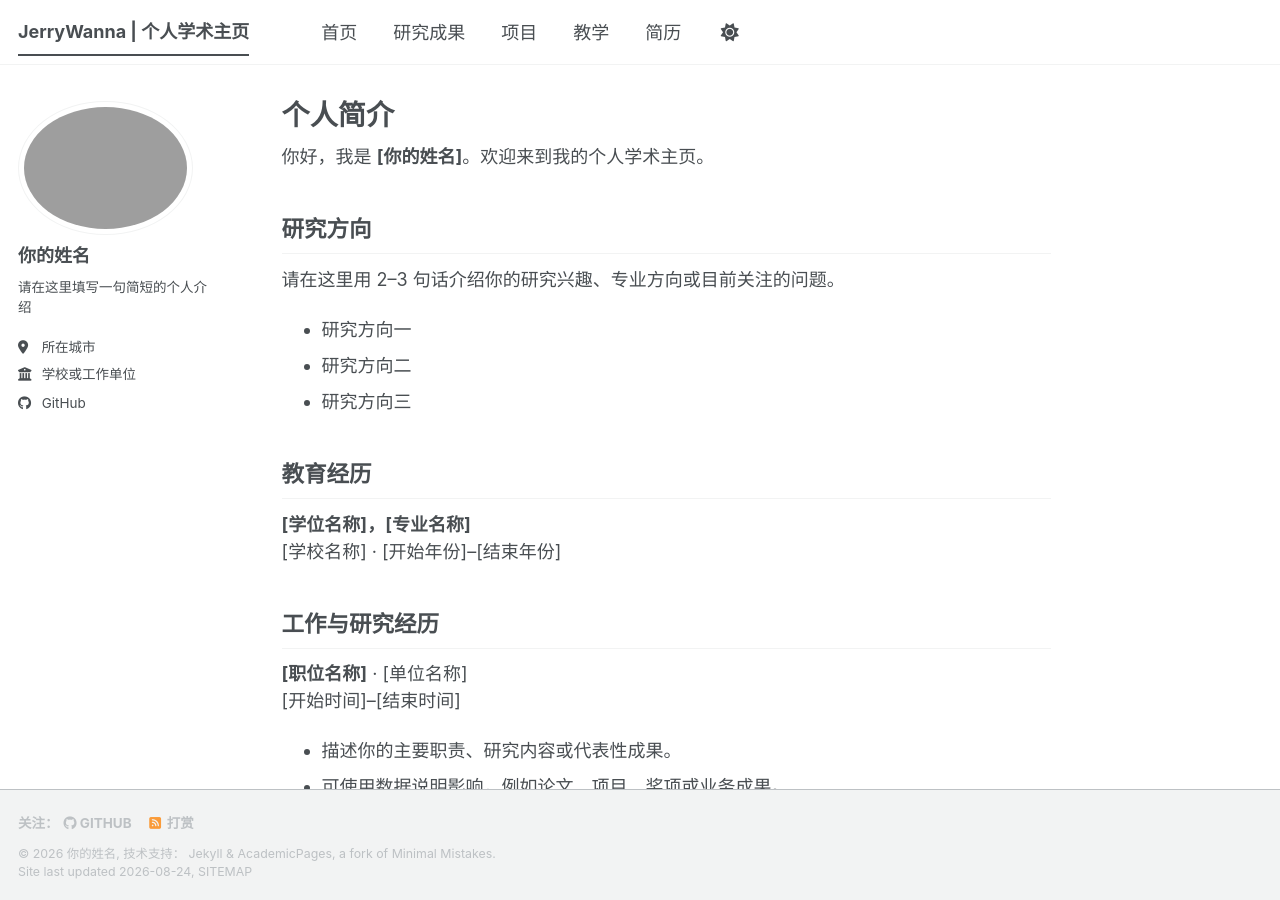
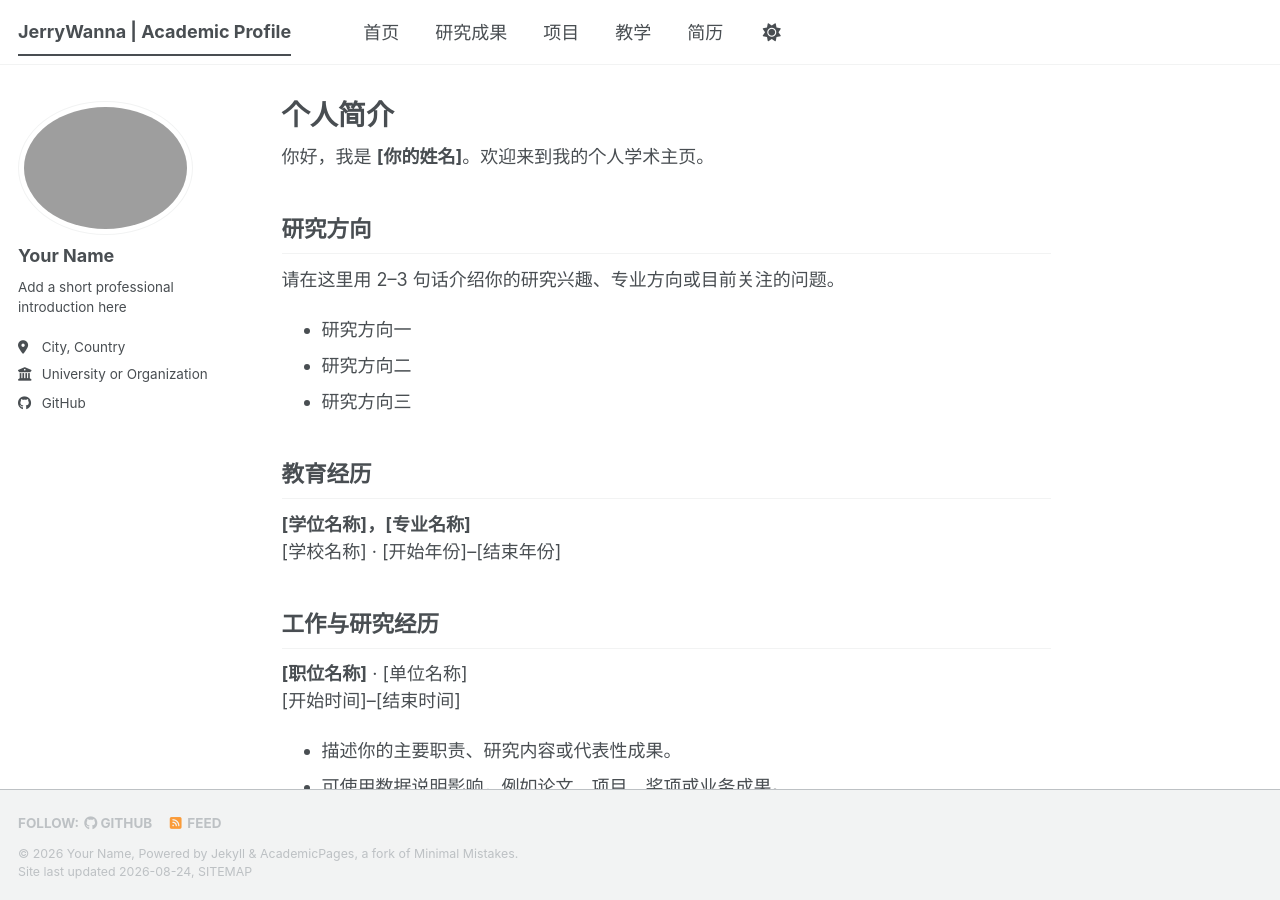
Before and after one commit to JerryWanna/JerryWanna.github.io, a Jekyll site: the page built from _pages/about.md, in a window 1280 px wide and 900 px high. Built offline with Jekyll 4.4.1, drawn with Linux system fonts in a browser that asks for light colours; a style sheet for code colours, icons or effects is not loaded.

Commit message:
Switch site configuration to English

```diff
--- a/_config.yml
+++ b/_config.yml
@@ -7,12 +7,12 @@
 # server process.
 
 # Basic Site Settings
-locale                   : "zh-CN"
+locale                   : "en-US"
 site_theme               : "default" # The available themes options are "default", "air", "sunrise", "mint", "dirt" and "contrast"
-title                    : "JerryWanna | 个人学术主页"
+title                    : "JerryWanna | Academic Profile"
 title_separator          : "-"
-name                     : &name "你的姓名"
-description              : &description "个人简历、研究成果与项目作品集"   # Update this with a general description of your site, this is the default if not overridden by a page
+name                     : &name "Your Name"
+description              : &description "Academic résumé, research, and project portfolio"   # Update this with a general description of your site, this is the default if not overridden by a page
 url                      : https://JerryWanna.github.io # The base hostname & protocol for your site e.g. "https://[your GitHub username].github.io",
                                                            # or if you already have some other page hosted on Github then use "https://[your GitHub username].github.io/[Your Repo Name]"
 baseurl                  : "" # the subpath of your site, e.g. "/blog"
@@ -23,12 +23,12 @@ repository               : "JerryWanna/JerryWanna.github.io"
 #               Additional customization can be done by editing /_includes/author-profile.html
 author:
   # Biographic information
-  avatar           : # 上传头像到 images/profile.png 后填写 "profile.png"
-  name             : "你的姓名"
+  avatar           : # Upload your photo to images/profile.png, then enter "profile.png"
+  name             : "Your Name"
   pronouns         : # example: "she/her"
-  bio              : "请在这里填写一句简短的个人介绍"
-  location         : "所在城市"
-  employer         : "学校或工作单位"
+  bio              : "Add a short professional introduction here"
+  location         : "City, Country"
+  employer         : "University or Organization"
   uri              : # URL
   email            : # "your-email@example.com"
 
```
